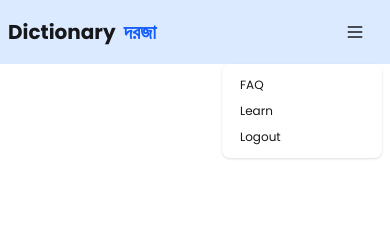
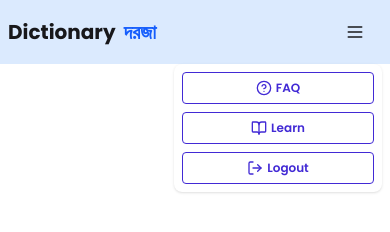
Before and after one commit to siddikur-dev/Dictionary-Door, a plain HTML site: page index.html in a window 390 px wide. Both pictures are taken after a click on the label 355 px from the left and 32 px from the top of the page. Drawn offline with nearby package versions, Linux system fonts and the light colour scheme.

Commit message:
hamburger manu updated

```diff
--- a/index.html
+++ b/index.html
@@ -84,7 +84,7 @@
 
                 <!-- Hamburger Menu -->
                 <div class="dropdown dropdown-end lg:hidden">
-                    <label tabindex="0" class="btn btn-ghost lg:hidden">
+                    <label tabindex="0" class="btn btn-ghost">
                         <svg xmlns="http://www.w3.org/2000/svg" class="h-5 w-5" fill="none" viewBox="0 0 24 24"
                             stroke="currentColor">
                             <path stroke-linecap="round" stroke-linejoin="round" stroke-width="2"
@@ -92,12 +92,50 @@
                         </svg>
                     </label>
                     <ul tabindex="0"
-                        class="menu menu-sm dropdown-content mt-3 z-[1] p-2 shadow bg-base-100 rounded-box w-40">
-                        <li><a>FAQ</a></li>
-                        <li><a>Learn</a></li>
-                        <li><a>Logout</a></li>
+                        class="menu menu-sm dropdown-content mt-3 z-[1] p-2 shadow bg-base-100 rounded-box w-52 gap-2">
+                        <li>
+                            <a
+                                class="btn btn-outline btn-primary btn-sm flex items-center gap-1 hover:bg-primary hover:text-white">
+                                <svg xmlns="http://www.w3.org/2000/svg" width="24" height="24" viewBox="0 0 24 24"
+                                    fill="none" stroke="currentColor" stroke-width="2" stroke-linecap="round"
+                                    stroke-linejoin="round" class="lucide lucide-circle-question-mark w-4">
+                                    <circle cx="12" cy="12" r="10" />
+                                    <path d="M9.09 9a3 3 0 0 1 5.83 1c0 2-3 3-3 3" />
+                                    <path d="M12 17h.01" />
+                                </svg>
+                                FAQ
+                            </a>
+                        </li>
+                        <li>
+                            <a
+                                class="btn btn-outline btn-primary btn-sm flex items-center gap-1 hover:bg-primary hover:text-white">
+                                <svg xmlns="http://www.w3.org/2000/svg" width="24" height="24" viewBox="0 0 24 24"
+                                    fill="none" stroke="currentColor" stroke-width="2" stroke-linecap="round"
+                                    stroke-linejoin="round" class="lucide lucide-book-open w-4">
+                                    <path d="M12 7v14" />
+                                    <path
+                                        d="M3 18a1 1 0 0 1-1-1V4a1 1 0 0 1 1-1h5a4 4 0 0 1 4 4 4 4 0 0 1 4-4h5a1 1 0 0 1 1 1v13a1 1 0 0 1-1 1h-6a3 3 0 0 0-3 3 3 3 0 0 0-3-3z" />
+                                </svg>
+                                Learn
+                            </a>
+                        </li>
+                        <li>
+                            <a
+                                class="btn btn-outline btn-primary btn-sm flex items-center gap-1 hover:bg-primary hover:text-white">
+                                <svg xmlns="http://www.w3.org/2000/svg" width="24" height="24" viewBox="0 0 24 24"
+                                    fill="none" stroke="currentColor" stroke-width="2" stroke-linecap="round"
+                                    stroke-linejoin="round" class="lucide lucide-log-out w-4">
+                                    <path d="m16 17 5-5-5-5" />
+                                    <path d="M21 12H9" />
+                                    <path d="M9 21H5a2 2 0 0 1-2-2V5a2 2 0 0 1 2-2h4" />
+                                </svg>
+                                Logout
+                            </a>
+                        </li>
                     </ul>
                 </div>
+
+
             </div>
         </div>
     </header>
```
